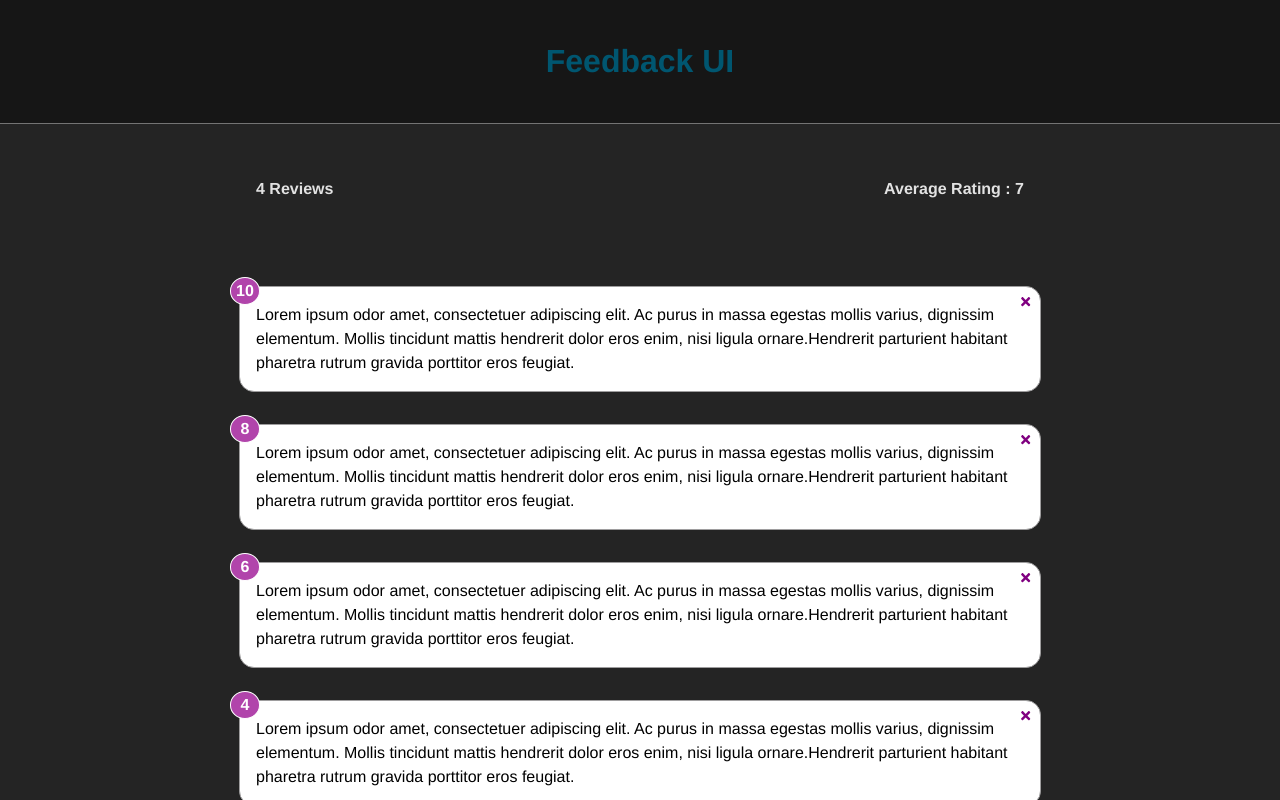
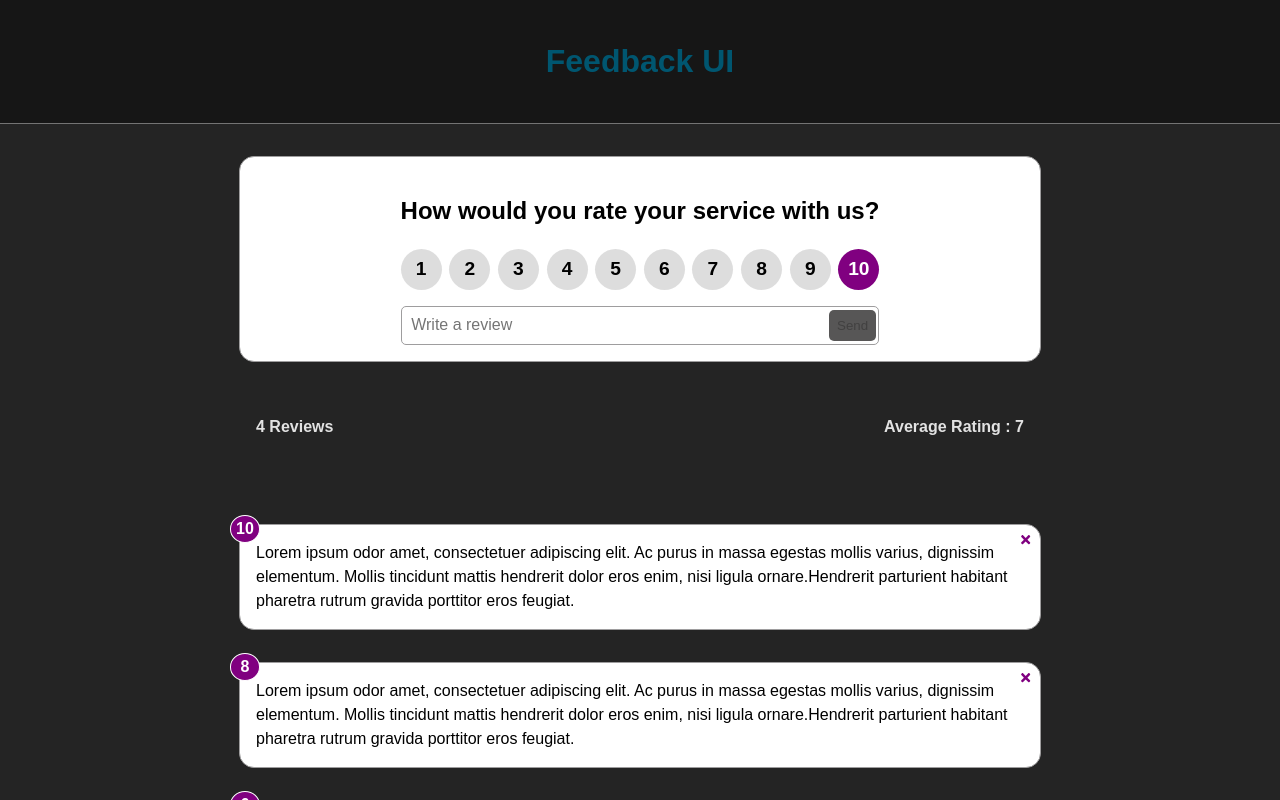
Before and after one commit to yusufalperendumlu/feedback-app, a React (Create React App) app: page / in a window 1280 px wide. Shown: the top 800 px of the page. Built offline with nearby package versions, Linux system fonts and the light colour scheme.

Commit message:
feat: combine rating

```diff
--- a/src/App.js
+++ b/src/App.js
@@ -1,66 +1,27 @@
-import { useState } from "react";
+import { useState, useRef } from "react";
 import Header from "./components/Header";
 import FeedbackList from "./components/FeedbackList";
 import FeedbackStats from "./components/FeedbackStats";
 import IFeedbackData from "./data/IFeedbackData";
-
+import FeedbackForm from "./components/FeedbackForm";
 
 function App() {
-
-    const[feedback, setFeedback] = useState(IFeedbackData)
-
-    // const title = "Blog Post";
-    // const body = "This is my blog post";
-    // const comments = [
-    //     {id: 1, text: 'Comment one'},
-    //     {id: 2, text: 'Comment two'},
-    //     {id: 3, text: 'Comment three'},
-    // ]
-
-    // const loading = false
-    // const showComments = false // conditional
-
-    // if (loading)
-    // {
-    //     return <h1>Loading...</h1>
-    // }
-
-    // const commentBlock = (<div className="comments">
-    //         <h3>Comments ({comments.length})</h3>
-    //         <ul>
-    //             {comments.map((comment, index) => (
-    //                 <li key={index}>{comment.text}</li>
-    //             ))}
-    //         </ul>
-    //     </div>)
+  const [feedback, setFeedback] = useState(IFeedbackData);
 
   const deleteFeedback = (id) => {
-        // const newFeedback = feedback.filter((feedback) => feedback.id !== id)
-        if (window.confirm("Are you sure you want to delete?"))
-        {
-            setFeedback(feedback.filter((item) => item.id !== id))
-        }
-
-    }
-
+    const newFeedback = feedback.filter((feedback) => feedback.id !== id);
+    setFeedback(newFeedback);
+  };
 
   return (
     <>
       <Header />
 
-            <div
-            className="comment"
-            >
+      <div className="comment">
+        <FeedbackForm />
         <FeedbackStats feedback={feedback} />
-                <FeedbackList
-                feedback={feedback}
-                handleDelete={deleteFeedback}
-                />
+        <FeedbackList feedback={feedback} handleDelete={deleteFeedback} />
       </div>
-
-
-
-
     </>
   );
 }
--- /dev/null
+++ b/src/components/FeedbackForm.jsx
@@ -0,0 +1,50 @@
+import { useState } from "react";
+import Card from "./shared/Card";
+import Button from "./shared/Button";
+import RantingSelect from "./RatingSelect";
+
+const FeedbackForm = () => {
+  const [text, setText] = useState("");
+  const [rating, setRating] = useState(10);
+  const [btnDisabled, setbtnDisabled] = useState(true);
+  const [message, setMessage] = useState("");
+
+  const handleTextChange = (e) => {
+    if (text === "") {
+      setbtnDisabled(true);
+      setMessage(null);
+    } else if (text !== "" && text.trim().length <= 10) {
+      setbtnDisabled(true);
+      setMessage("Text must be at least 10 characters");
+    } else {
+      setbtnDisabled(false);
+      setMessage(null);
+    }
+
+    setText(e.target.value);
+  };
+
+  return (
+    <Card>
+      <form>
+        <h2>How would you rate your service with us?</h2>
+        <RantingSelect select={(rating) => setRating(rating)} />
+        <div className="input-group">
+          <input
+            type="text"
+            placeholder="Write a review"
+            onChange={handleTextChange}
+            value={text}
+          />
+          <Button type="submit" isDisabled={btnDisabled}>
+            Send
+          </Button>
+        </div>
+
+        {message && <div className="message">{message}</div>}
+      </form>
+    </Card>
+  );
+};
+
+export default FeedbackForm;
--- a/src/components/FeedbackItem.jsx
+++ b/src/components/FeedbackItem.jsx
@@ -1,39 +1,31 @@
-import { FaTimes } from 'react-icons/fa'
+import { FaTimes } from "react-icons/fa";
 import { useEffect, useState } from "react";
-import PropTypes from 'prop-types'
+import PropTypes from "prop-types";
 import Card from "./shared/Card";
 
-function FeedbackItem( {item, handleDelete} ) {
-
-    const[rating, setRating] = useState()
-    const[text, setText] = useState()
-
-    // const handleClick = () => {
-    //     //setRating(rating + 1);
-    //     if (item.rating < 10)
-    //     {
-    //         item.rating = item.rating + 1;
-    //         setRating(item.rating);
-    //     }
-    // }
-
+function FeedbackItem({ item, handleDelete }) {
+  const [rating, setRating] = useState();
+  const [text, setText] = useState();
 
   return (
     <Card>
       <div className="num-display">{item.rating}</div>
       <button
-            onClick={() => {handleDelete(item.id)}} className='close'
+        onClick={() => {
+          handleDelete(item.id);
+        }}
+        className="close"
       >
-                <FaTimes style={{color: 'purple', cursor: 'pointer'}} />
+        <FaTimes style={{ color: "purple", cursor: "pointer" }} />
       </button>
       <div className="text-display">{item.text}</div>
       {/* <button onClick={handleClick}>Click</button> */}
     </Card>
-    )
+  );
 }
 
 FeedbackItem.defaultProps = {
   item: PropTypes.object.isRequired,
-}
+};
 
 export default FeedbackItem;
--- a/src/components/FeedbackList.jsx
+++ b/src/components/FeedbackList.jsx
@@ -1,8 +1,12 @@
 import PropTypes from 'prop-types'
 import FeedbackItem from './FeedbackItem'
+import { useAutoAnimate } from '@formkit/auto-animate/react'
 
 
 function FeedbackList ( {feedback, handleDelete} ) {
+
+    const [animationParent] = useAutoAnimate()
+
     if (!feedback || feedback.length === 0 )
     {
         return (
@@ -12,7 +16,7 @@ function FeedbackList ( {feedback, handleDelete} ) {
         )
     }
     return (
-        <div className="comment">
+        <div className="comment" ref={animationParent}>
             {feedback.map((item) => (
                 <FeedbackItem
                 key={item.id}
--- a/src/components/FeedbackStats.jsx
+++ b/src/components/FeedbackStats.jsx
@@ -1,23 +1,23 @@
-import PropsTypes from 'prop-types'
+import PropsTypes from "prop-types";
 
 const FeedbackStats = ({ feedback }) => {
+  let average =
+    feedback.reduce((acc, cur) => {
+      return acc + cur.rating;
+    }, 0) / feedback.length;
 
-    let average = feedback.reduce((acc, cur) => {
-        return acc + cur.rating
-    }, 0) / feedback.length
+  average = average.toFixed(1).replace(/[.,]0$/, "");
 
-    average = average.toFixed(1).replace(/[.,]0$/, '')
-
-    return (
-        <div className="feedback-stats">
-            <h4>{feedback.length} Reviews</h4>
-            <h4>Average Rating : {isNaN(average) ? 0 : average }</h4>
-        </div>
-    )
-}
+  return (
+    <div className="feedback-stats">
+      <h4>{feedback.length} Reviews</h4>
+      <h4>Average Rating : {isNaN(average) ? 0 : average}</h4>
+    </div>
+  );
+};
 
 FeedbackStats.propTypes = {
-    feedback: PropsTypes.array.isRequired,
-}
+  feedback: PropsTypes.array.isRequired,
+};
 
 export default FeedbackStats;
--- /dev/null
+++ b/src/components/RatingSelect.jsx
@@ -0,0 +1,39 @@
+import { useState } from "react";
+
+const RantingSelect = ({ select }) => {
+  const [selected, setSelected] = useState(10);
+
+  const handleChange = (e) => {
+    setSelected(+e.currentTarget.value);
+    select(+e.currentTarget.value);
+  };
+
+  return (
+    <ul className="rating">
+      {[...Array(10)].map((_, index) => (
+        <li
+          key={index + 1}
+          style={
+            selected === index + 1
+              ? { backgroundColor: "purple", color: "white" }
+              : null
+          }
+        >
+          <input
+            type="radio"
+            id={`num${index + 1}`}
+            name="rating"
+            value={index + 1}
+            onChange={handleChange}
+            checked={selected === index + 1}
+          />
+          <label htmlFor={`num${index + 1}`} style={{ width: 100 }}>
+            {index + 1}{" "}
+          </label>
+        </li>
+      ))}
+    </ul>
+  );
+};
+
+export default RantingSelect;
--- /dev/null
+++ b/src/components/shared/Button.jsx
@@ -0,0 +1,30 @@
+import PropTypes from 'prop-types'
+
+function Button({ children, version, type, isDisabled}) {
+
+    return (
+        <button
+            className={`btn btn-${version}`}
+            type={type}
+            disabled={isDisabled}
+        >
+            {children}
+        </button>
+    )
+
+}
+
+Button.defaultProps = {
+    version: 'primary',
+    type: 'button',
+    isDisabled: false
+}
+
+Button.propTypes = {
+    children: PropTypes.node.isRequired,
+    version: PropTypes.string,
+    type: PropTypes.string,
+    isDisabled: PropTypes.bool
+}
+
+export default Button
--- a/src/index.css
+++ b/src/index.css
@@ -30,7 +30,7 @@ body {
   width: 100vw;
   overflow: hidden;
   flex-direction: column;
-  font-family: "Franklin Gothic Medium", "Arial Narrow", Arial, sans-serif;
+  font-family: sans-serif;
 }
 
 header {
@@ -79,7 +79,7 @@ header {
   width: 0.75rem;
   top: -10px;
   left: -10px;
-  background: #b144ab;
+  background: purple;
   font-weight: 700;
   color: #fff;
   padding: 0 0.5rem;
@@ -108,4 +108,83 @@ header {
   align-items: center;
   justify-content: space-between;
   width: 60%;
+}
+.comment .input-group {
+  position: relative;
+  display: flex;
+  align-items: center;
+  justify-content: center;
+}
+.comment .input-group input {
+  width: 100%;
+  padding: 0.6rem;
+  border: 1px solid #9e9d9e;
+  border-radius: 5px;
+  outline: none;
+  font-size: 1rem;
+  font-weight: 500;
+  color: #242424;
+  background: #fff;
+  transition: all 0.3s ease-in-out;
+}
+.comment .input-group input:focus {
+  border: 1px solid #262b29;
+}
+.comment .input-group button {
+  position: absolute;
+  right: 0.2rem;
+  padding: 0.5rem;
+  border: none;
+  background: #575656;
+  cursor: pointer;
+  outline: none;
+  border-radius: 5px;
+  transition: all 0.3s ease-in-out;
+}
+.comment .input-group button:hover {
+  background: #181620;
+  color: #fff;
+}
+
+.message {
+  display: flex;
+  align-items: center;
+  justify-content: center;
+}
+
+.rating {
+  position: relative;
+  display: flex;
+  align-items: center;
+  justify-content: space-between;
+  list-style: none;
+  padding: 0;
+}
+.rating li {
+  height: 25px;
+  width: 25px;
+  background: rgba(206, 206, 206, 0.6862745098);
+  color: #000000;
+  padding: 0.5rem;
+  border-radius: 45px;
+  cursor: pointer;
+  transition: all 0.3s ease-in-out;
+  display: flex;
+  align-items: center;
+  justify-content: center;
+}
+.rating li:hover {
+  background: purple;
+  color: #fff;
+}
+.rating li input[type=radio] {
+  display: none;
+}
+.rating li label {
+  display: flex;
+  align-items: center;
+  justify-content: center;
+  cursor: pointer;
+  font-weight: 600;
+  font-size: 1.2rem;
 }/*# sourceMappingURL=index.css.map */
--- a/src/index.scss
+++ b/src/index.scss
@@ -34,7 +34,7 @@ body
     width: 100vw;
     overflow: hidden;
     flex-direction: column;
-    font-family: 'Franklin Gothic Medium', 'Arial Narrow', Arial, sans-serif;
+    font-family: sans-serif;
 }
 
 header
@@ -92,7 +92,7 @@ header
         width: 0.75rem;
         top: -10px;
         left: -10px;
-        background: #b144ab;
+        background: purple;
         font-weight: 700;
         color: #fff;
         padding: 0 0.5rem;
@@ -135,4 +135,108 @@ header
 
 }
 
+.input-group
+{
+    position: relative;
+    display: flex;
+    align-items: center;
+    justify-content: center;
+
+    input
+    {
+        width: 100%;
+        padding: 0.6rem;
+        border: 1px solid #9e9d9e;
+        border-radius: 5px;
+        outline: none;
+        font-size: 1rem;
+        font-weight: 500;
+        color: #242424;
+        background: #fff;
+        transition: all 0.3s ease-in-out;
+
+        &:focus
+        {
+            border: 1px solid #262b29;
+        }
+    }
+
+    button
+    {
+        position: absolute;
+        right: 0.2rem;
+        padding: 0.5rem;
+        border: none;
+        background: #575656;
+        cursor: pointer;
+        outline: none;
+        border-radius: 5px;
+        transition: all 0.3s ease-in-out;
+
+        &:hover
+        {
+            background: #181620;
+            color: #fff;
+        }
+    }
+
 }
+}
+
+.message
+{
+    display: flex;
+    align-items: center;
+    justify-content: center;
+}
+
+.rating
+{
+    position: relative;
+    display: flex;
+    align-items: center;
+    justify-content: space-between;
+    list-style: none;
+    padding: 0;
+
+
+    li
+    {
+        height: 25px;
+        width: 25px;
+        background: #cececeaf;
+        color: #000000;
+        padding: 0.5rem;
+        border-radius: 45px;
+        cursor: pointer;
+        transition: all 0.3s ease-in-out;
+        display: flex;
+        align-items: center;
+        justify-content: center;
+
+        &:hover
+        {
+            background: purple;
+            color: #fff;
+        }
+
+        input[type="radio"]
+        {
+            display: none;
+        }
+
+
+
+        label
+        {
+            display: flex;
+            align-items: center;
+            justify-content: center;
+            cursor:pointer;
+            font-weight: 600;
+            font-size: 1.2rem;
+        }
+
+
+    }
+}
```
Also changed, not shown: src/components/shared/Card.jsx (+11 -9 lines), 1 other file (tests, documents, lock files or other folders). Lines whose indentation alone changed are shown as unchanged.
